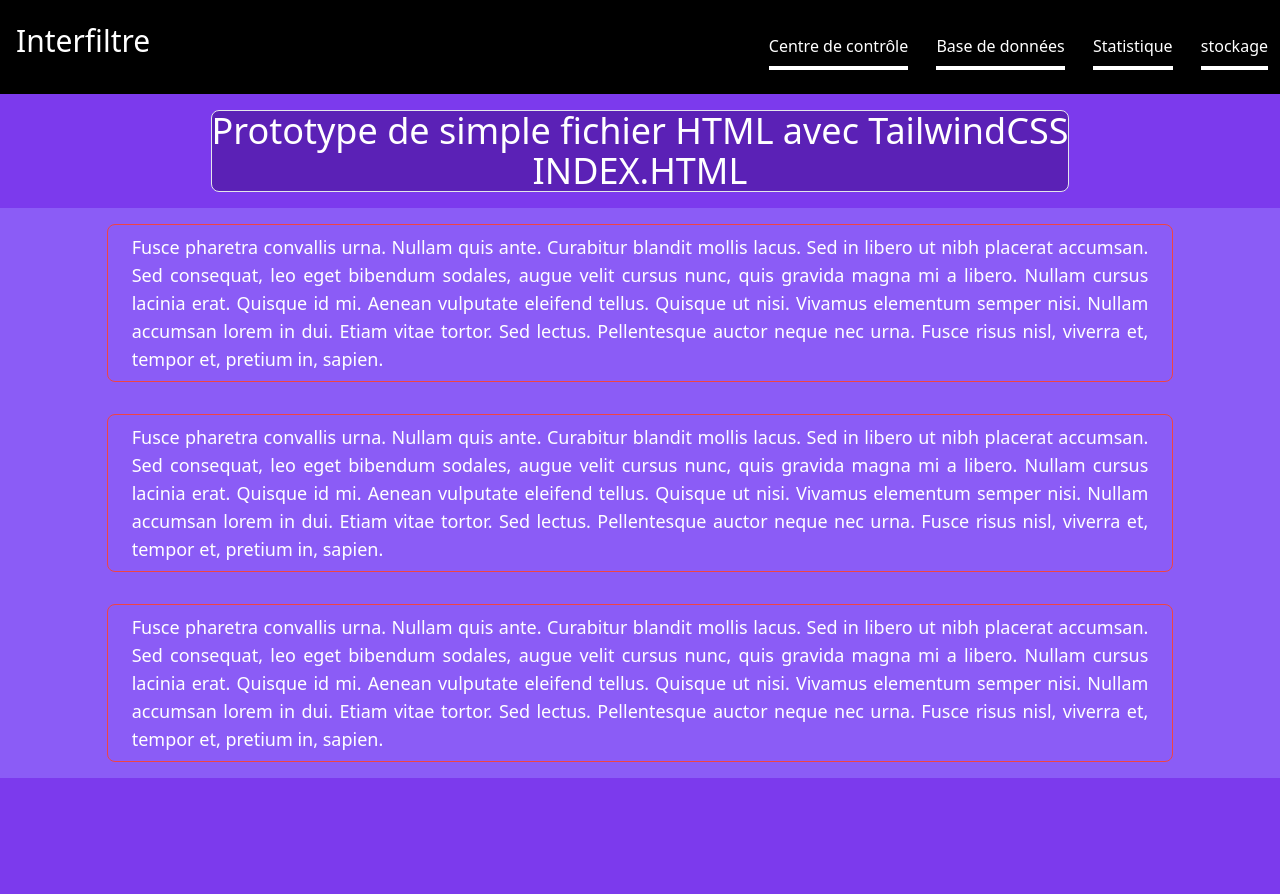
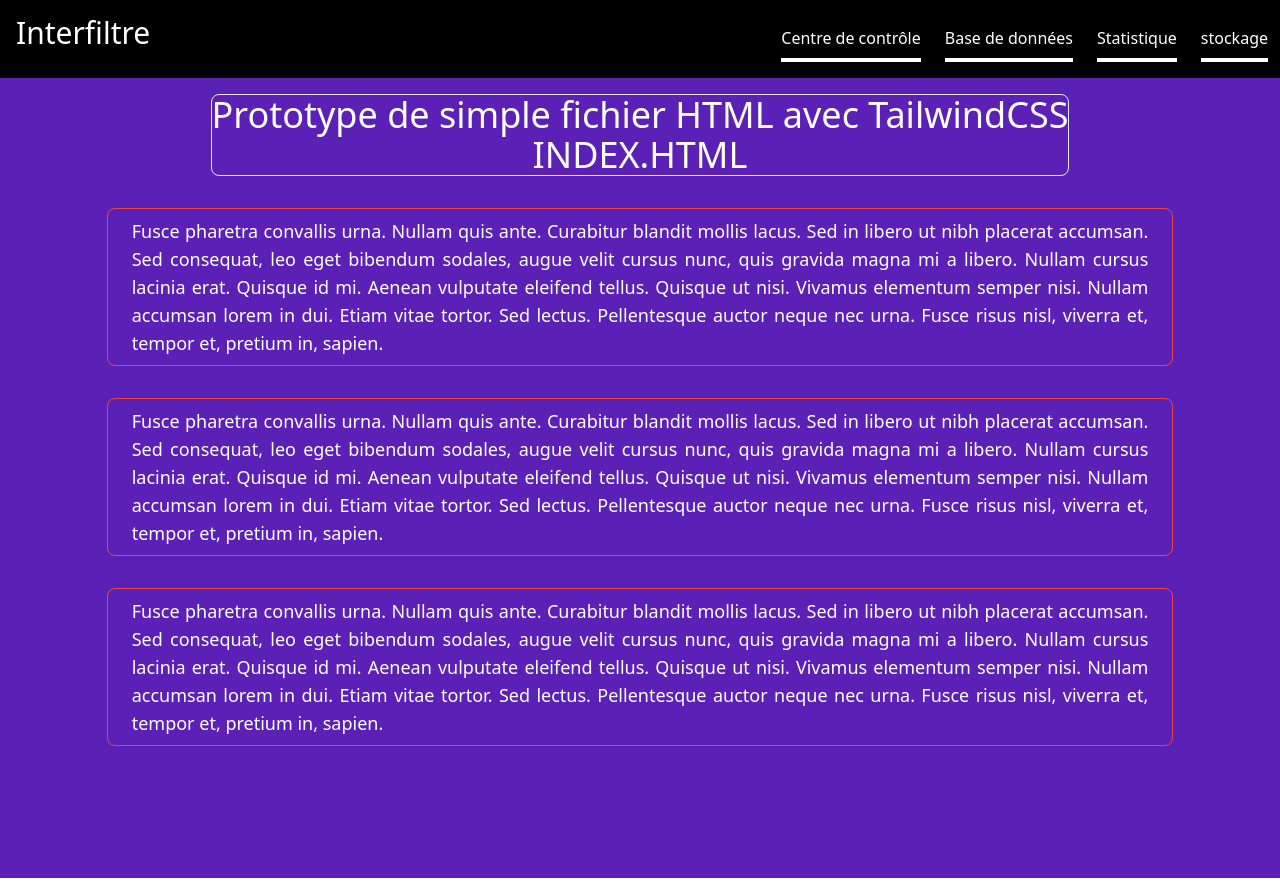
Before and after one commit to AlbertLanne/ProductionMonitoringMysql, a website: page public/index.html in a window 1280 px wide. Drawn offline with nearby package versions, Linux system fonts and the light colour scheme.

Commit message:
add alexis taff

```diff
--- a/public/index.html
+++ b/public/index.html
@@ -4,79 +4,55 @@
     <meta charset="UTF-8">
     <title>File</title>
     <link href="https://unpkg.com/tailwindcss@^1.0/dist/tailwind.min.css" rel="stylesheet">
+
 </head>
 <body>
+<div id="navbar"></div>
+<script src="js/navbar.js"></script>
 
-<nav class="items-baseline relative bg-black w-full flex flex-wrap items-center justify-between py-4">
+</div>
+
+
+
+
+<!--<nav class="items-baseline relative bg-black w-full flex flex-wrap items-center justify-between py-4">-->
     <!--texte de gauche-->
-    <div class="xs:justify-end justify-center sm:w-auto w-full flex flex-no-shrink items-stretch h-12">
-        <a href="#"
-           class="flex-no-grow flex-no-shrink relative my-2 mx-4 leading-normal text-white no-underline flex items-center hover:bg-grey-dark text-3xl">Interfiltre</a>
-    </div>
+<!--    <div class="xs:justify-end justify-center sm:w-auto w-full flex flex-no-shrink items-stretch h-12">-->
+<!--        <a href="#" class="flex-no-grow flex-no-shrink relative my-2 mx-4 leading-normal text-white no-underline flex items-center hover:bg-grey-dark text-3xl">Interfiltre</a>-->
+<!--    </div>-->
     <!--texte de droite -->
-    <div class="text-center text-white sm:w-auto w-full  rounded-lg flex-wrap">
-        <a class="text-center no-underline  border-b-4 border-white mx-3 py-2 m-2  sm:inline-block block
-                      hover:bg-gray-800  hover:border-blue-600" href="#">Centre de contrôle</a>
-        <a class="text-center no-underline  border-b-4 border-white mx-3 py-2 m-2 sm:inline-block
-                      hover:bg-gray-800  hover:border-blue-600" href="#">Base de données</a>
-        <a class="text-center no-underline  border-b-4 border-white mx-3 py-2 m-2 sm:inline-block
-                       hover:bg-gray-800  hover:border-blue-600" href="../statistique.html">Statistique</a>
-        <a class="text-center no-underline  border-b-4 border-white mx-3 py-2 m-2 sm:inline-block
-                      hover:bg-gray-800  hover:border-blue-600" href="/stockage.html">stockage</a>
+<!--    <div class="text-center text-white sm:w-auto w-full  rounded-lg flex-wrap">-->
+<!--        <a class="text-center no-underline  border-b-4 border-white mx-3 py-2 m-2  sm:inline-block block hover:bg-gray-800  hover:border-blue-600" href="#">Centre de contrôle</a>-->
+<!--        <a class="text-center no-underline  border-b-4 border-white mx-3 py-2 m-2 sm:inline-block hover:bg-gray-800  hover:border-blue-600" href="#">Base de données</a>-->
+<!--        <a class="text-center no-underline  border-b-4 border-white mx-3 py-2 m-2 sm:inline-block hover:bg-gray-800  hover:border-blue-600" href="../statistique.html">Statistique</a>-->
+<!--        <a href="/stockage.html" class="text-center no-underline  border-b-4 border-white mx-3 py-2 m-2 sm:inline-block hover:bg-gray-800  hover:border-blue-600" >stockage</a>-->
     </div>
 </nav>
 
 
-<!--<nav class="relative select-none bg-black lg:flex lg:items-stretch w-full">-->
-<!--    <div class="flex flex-no-shrink items-stretch h-12">-->
-<!--        <a href="#" class="flex-no-grow flex-no-shrink relative py-2 px-4 leading-normal text-white no-underline flex items-center hover:bg-grey-dark text-3xl">Interfiltre</a>-->
-<!--        <a href="#" class="flex-no-grow flex-no-shrink relative py-2 px-4 leading-normal text-pink no-underline flex items-center hover:bg-grey-dark">A propos</a>-->
-<!--    </div>-->
-<!--    <div class="lg:flex lg:items-stretch lg:flex-no-shrink lg:flex-grow">-->
-<!--        <div class="lg:flex lg:items-stretch lg:justify-end ml-auto">-->
-<!--            <a href="http://www.google.fr" class="flex-no-grow flex-no-shrink relative py-2 px-4 leading-normal text-white no-underline flex items-center hover:bg-grey-dark">Centre de contrôle</a>-->
-<!--            <a href="#" class="flex-no-grow flex-no-shrink relative py-2 px-4 leading-normal text-white no-underline flex items-center hover:bg-grey-dark">Base de données</a>-->
-<!--            <a href="../statistique.html" class="flex-no-grow flex-no-shrink relative py-2 px-4 leading-normal text-white no-underline flex items-center hover:bg-grey-dark">Statistique</a>-->
-<!--            <a href="/stockage.html" class="flex-no-grow flex-no-shrink relative py-2 px-4 leading-normal text-white no-underline flex items-center hover:bg-grey-dark">stockage</a>-->
-
-<!--        </div>-->
-<!--    </div>-->
-<!--</nav>-->
-<!--<div class="bg-purple-800 min-h-screen w-full h-full">-->
-
-<div class="min-h-screen w-full h-full bg-purple-600">
-<div class="flex bg-purple-600">
-    <p class="text-4xl text-center bg-purple-800 text-white border rounded-lg mx-auto my-4">Prototype de simple fichier
-        HTML avec TailwindCSS<br>
+<div class="bg-purple-800 min-h-screen ">
+    <div class="flex">
+        <p class="text-4xl text-center text-white border rounded-lg mx-auto my-4">Prototype de simple fichier HTML avec TailwindCSS<br>
             INDEX.HTML </p>
 
     </div>
-<div class="flex justify-center bg-purple-500 ">
+    <div class="flex justify-center ">
         <p class="w-5/6 p-2 px-6  text-justify text-lg text-center text-white border border-red-500 rounded-lg mx-auto my-4">
-        Fusce pharetra convallis urna. Nullam quis ante. Curabitur blandit mollis lacus. Sed in libero ut nibh placerat
-        accumsan. Sed consequat, leo eget bibendum sodales, augue velit cursus nunc, quis gravida magna mi a libero.
-        Nullam cursus lacinia erat. Quisque id mi. Aenean vulputate eleifend tellus. Quisque ut nisi. Vivamus elementum
-        semper nisi.
-        Nullam accumsan lorem in dui. Etiam vitae tortor. Sed lectus. Pellentesque auctor neque nec urna. Fusce risus
-        nisl, viverra et, tempor et, pretium in, sapien.</p>
+            Fusce pharetra convallis urna. Nullam quis ante. Curabitur blandit mollis lacus. Sed in libero ut nibh placerat accumsan. Sed consequat, leo eget bibendum sodales, augue velit cursus nunc, quis gravida magna mi a libero.
+            Nullam cursus lacinia erat. Quisque id mi. Aenean vulputate eleifend tellus. Quisque ut nisi. Vivamus elementum semper nisi.
+            Nullam accumsan lorem in dui. Etiam vitae tortor. Sed lectus. Pellentesque auctor neque nec urna. Fusce risus nisl, viverra et, tempor et, pretium in, sapien.</p>
     </div>
-<div class="flex justify-center bg-purple-500 ">
+    <div class="flex justify-center ">
         <p class="w-5/6 p-2 px-6  text-justify text-lg text-center text-white border border-red-500 rounded-lg mx-auto my-4">
-        Fusce pharetra convallis urna. Nullam quis ante. Curabitur blandit mollis lacus. Sed in libero ut nibh placerat
-        accumsan. Sed consequat, leo eget bibendum sodales, augue velit cursus nunc, quis gravida magna mi a libero.
-        Nullam cursus lacinia erat. Quisque id mi. Aenean vulputate eleifend tellus. Quisque ut nisi. Vivamus elementum
-        semper nisi.
-        Nullam accumsan lorem in dui. Etiam vitae tortor. Sed lectus. Pellentesque auctor neque nec urna. Fusce risus
-        nisl, viverra et, tempor et, pretium in, sapien.</p>
+            Fusce pharetra convallis urna. Nullam quis ante. Curabitur blandit mollis lacus. Sed in libero ut nibh placerat accumsan. Sed consequat, leo eget bibendum sodales, augue velit cursus nunc, quis gravida magna mi a libero.
+            Nullam cursus lacinia erat. Quisque id mi. Aenean vulputate eleifend tellus. Quisque ut nisi. Vivamus elementum semper nisi.
+            Nullam accumsan lorem in dui. Etiam vitae tortor. Sed lectus. Pellentesque auctor neque nec urna. Fusce risus nisl, viverra et, tempor et, pretium in, sapien.</p>
     </div>
-<div class="flex justify-center bg-purple-500 ">
+    <div class="flex justify-center ">
         <p class="w-5/6 p-2 px-6  text-justify text-lg text-center text-white border border-red-500 rounded-lg mx-auto my-4">
-        Fusce pharetra convallis urna. Nullam quis ante. Curabitur blandit mollis lacus. Sed in libero ut nibh placerat
-        accumsan. Sed consequat, leo eget bibendum sodales, augue velit cursus nunc, quis gravida magna mi a libero.
-        Nullam cursus lacinia erat. Quisque id mi. Aenean vulputate eleifend tellus. Quisque ut nisi. Vivamus elementum
-        semper nisi.
-        Nullam accumsan lorem in dui. Etiam vitae tortor. Sed lectus. Pellentesque auctor neque nec urna. Fusce risus
-        nisl, viverra et, tempor et, pretium in, sapien.</p>
+            Fusce pharetra convallis urna. Nullam quis ante. Curabitur blandit mollis lacus. Sed in libero ut nibh placerat accumsan. Sed consequat, leo eget bibendum sodales, augue velit cursus nunc, quis gravida magna mi a libero.
+            Nullam cursus lacinia erat. Quisque id mi. Aenean vulputate eleifend tellus. Quisque ut nisi. Vivamus elementum semper nisi.
+            Nullam accumsan lorem in dui. Etiam vitae tortor. Sed lectus. Pellentesque auctor neque nec urna. Fusce risus nisl, viverra et, tempor et, pretium in, sapien.</p>
     </div>
 </div>
 </body>
--- /dev/null
+++ b/public/js/navbar.js
@@ -0,0 +1,16 @@
+
+
+  document.getElementById("navbar").innerHTML += '<nav class="items-baseline relative bg-black w-full flex flex-wrap items-center justify-between py-2">\n' +
+        '    <div class="xs:justify-end justify-center sm:w-auto w-full flex flex-no-shrink items-stretch h-12">\n' +
+        '        <a href="/" class="flex-no-grow flex-no-shrink relative my-2 mx-4 leading-normal text-white no-underline flex items-center hover:bg-grey-dark text-3xl">Interfiltre</a>\n' +
+        '    </div>\n' +
+        '    <div class="text-center text-white sm:w-auto w-full  rounded-lg flex-wrap">\n' +
+        '        <div class="lg:flex lg:items-stretch lg:justify-end ml-auto">\n' +
+        '            <a class="text-center no-underline  border-b-4 border-white mx-3 py-2 m-2  sm:inline-block block hover:bg-gray-800  hover:border-blue-600" href="#">Centre de contrôle</a>\n' +
+        '            <a class="text-center no-underline  border-b-4 border-white mx-3 py-2 m-2 sm:inline-block hover:bg-gray-800  hover:border-blue-600" href="#">Base de données</a>\n' +
+        '            <a href="../statistique.html" class="text-center no-underline  border-b-4 border-white mx-3 py-2 m-2 sm:inline-block hover:bg-gray-800  hover:border-blue-600" href="../statistique.html">Statistique</a>\n' +
+        '            <a href="/stockage.html" class="text-center no-underline  border-b-4 border-white mx-3 py-2 m-2 sm:inline-block hover:bg-gray-800  hover:border-blue-600" >stockage</a>\n' +
+        '\n' +
+        '        </div>\n' +
+        '    </div>\n' +
+        '</nav></div>';
```
Also changed, not shown: public/consultation.html (deleted, +0 -10 lines), public/creation.html (deleted, +0 -10 lines), public/identification.html (deleted, +0 -10 lines), public/js/chart.js (added, +34 -0 lines), public/statistique.html (+5 -25 lines), public/stockage.html (+22 -81 lines), public/js/chart/BaseCharts.js (renamed from public/js/BaseCharts.js), public/js/chart/ReactiveExample.js (renamed from public/js/ReactiveExample.js). Lines whose indentation alone changed are shown as unchanged.
